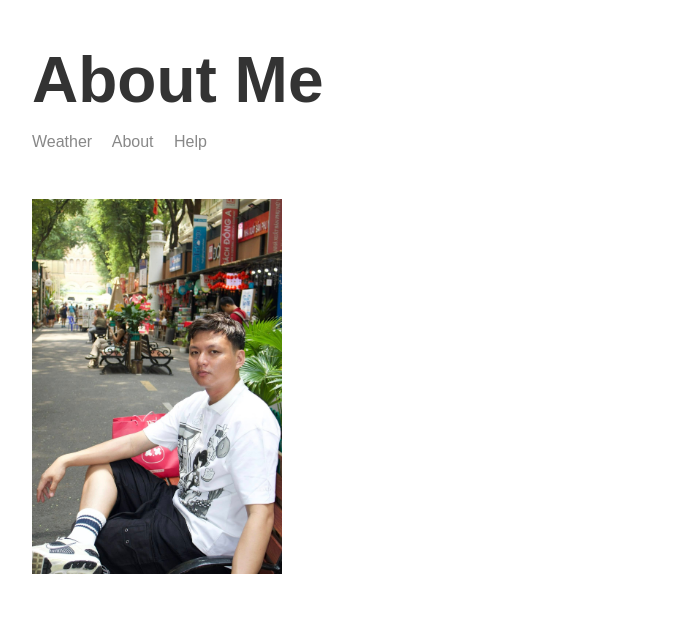
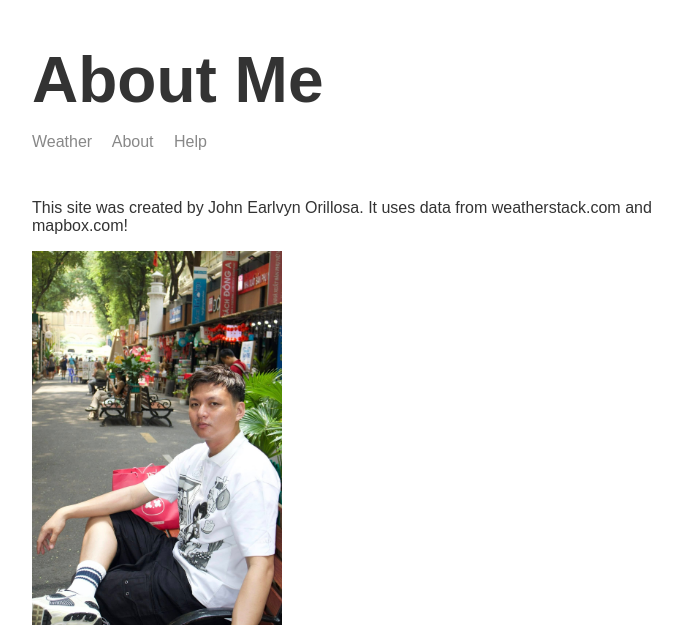
Before and after one commit to Earlvyn-24/node-weather-website, a Node server app: page /about in a window 1280 px wide. Shown: the top 625 px of the page, without its empty margins (283-965 px from the left). Run offline with Node 20, Linux system fonts and the light colour scheme; some libraries are stand-ins or nearby versions.

Commit message:
updated about page

```diff
--- a/templates/views/about.hbs
+++ b/templates/views/about.hbs
@@ -11,6 +11,7 @@
 
     <div class="main-content">
         {{>header}}
+        <p>This site was created by John Earlvyn Orillosa. It uses data from weatherstack.com and mapbox.com!</p>
         <img class="portrait" src="/img/malupiton.jpg">
         <p>{{Helptext}}</p>
 
```
